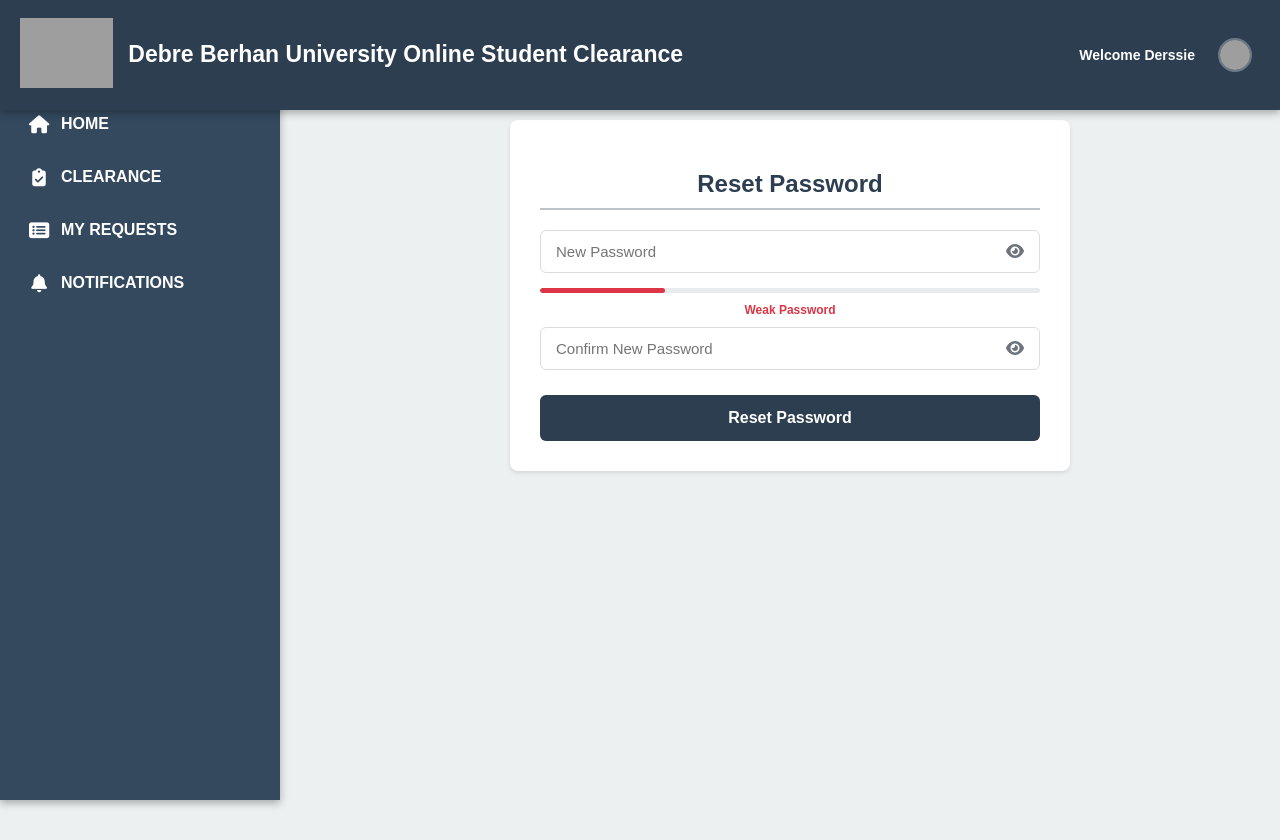
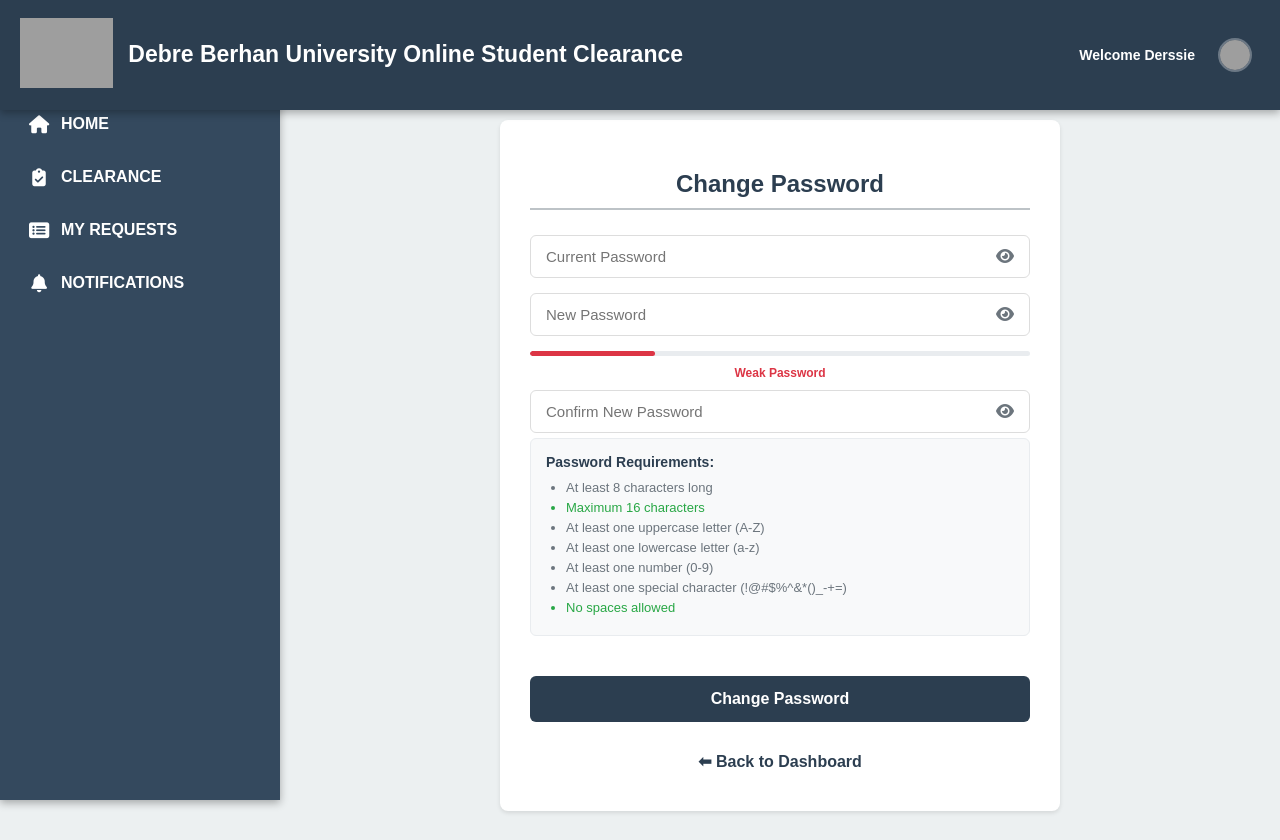
Before and after one commit to Awoke-hub/student-clearance, a PHP site: page /change-password.php in a window 1280 px wide. Run offline with PHP 8.4, Linux system fonts and the light colour scheme; a user stored in the database is signed in; data that the repository does not hold is empty; grey boxes are pictures that could not be loaded.

Commit message:
final commit

```diff
--- a/change-password.php
+++ b/change-password.php
@@ -1,46 +1,72 @@
 <?php
+include 'includes/db.php';
 include 'includes/menu.php';
-include 'includes/db.php';
 
-if (!isset($_SESSION['reset_student_id'])) {
-    header("Location: forgot-password.php");
+// Redirect if not logged in
+if (!isset($_SESSION['student_id'])) {
+    header("Location: login.php");
     exit();
 }
 
-$message = "";
+$error = '';
+$success = '';
 
-if (isset($_POST['reset'])) {
+if (isset($_POST['change'])) {
+    $current_password = $_POST['current_password'];
     $new_password = $_POST['new_password'];
     $confirm_password = $_POST['confirm_password'];
+    $student_id = $_SESSION['student_id'];
 
     // Validate password match
     if ($new_password !== $confirm_password) {
-        $message = "<div class='message error'>❌ New password and confirm password do not match!</div>";
+        $error = "❌ New password and confirm password do not match!";
     } else {
-        // Strong password validation using the same function as change-password
+        // Strong password validation
         $password_errors = validatePassword($new_password);
 
         if (!empty($password_errors)) {
-            $errorMessages = "❌ Password requirements not met:<br>" . implode("<br>", $password_errors);
-            $message = "<div class='message error'>$errorMessages</div>";
+            $error = "❌ Password requirements not met:<br>" . implode("<br>", $password_errors);
         } else {
-            $hashed = password_hash($new_password, PASSWORD_DEFAULT);
-            $student_id = $_SESSION['reset_student_id'];
+            // Get student data using student_id from session
+            $stmt = $conn->prepare("SELECT id, student_id, password FROM student WHERE student_id = ?");
+            $stmt->bind_param("s", $student_id);
+            $stmt->execute();
+            $result = $stmt->get_result();
 
-            $stmt = $conn->prepare("UPDATE student SET password=? WHERE id=?");
-            $stmt->bind_param("si", $hashed, $student_id);
+            if ($result->num_rows === 0) {
+                $error = "❌ Student record not found!";
+            } else {
+                $user = $result->fetch_assoc();
 
-            if ($stmt->execute()) {
-                $message = "<div class='message success'>✅ Password reset successfully! <a href='login.php'>Login now</a></div>";
-                unset($_SESSION['reset_student_id']);
-            } else {
-                $message = "<div class='message error'>❌ Something went wrong. Try again.</div>";
+                // Verify current password
+                if (password_verify($current_password, $user['password'])) {
+                    // Check if new password is same as current password
+                    if (password_verify($new_password, $user['password'])) {
+                        $error = "❌ New password cannot be the same as current password!";
+                    } else {
+                        $hashed_password = password_hash($new_password, PASSWORD_DEFAULT);
+
+                        // Update using the correct ID column (id instead of student_id)
+                        $update = $conn->prepare("UPDATE student SET password = ? WHERE id = ?");
+                        $update->bind_param("si", $hashed_password, $user['id']);
+
+                        if ($update->execute()) {
+                            $success = "✅ Password changed successfully!";
+                        } else {
+                            $error = "❌ Error updating password: " . $conn->error;
+                        }
+                        $update->close();
+                    }
+                } else {
+                    $error = "❌ Current password is incorrect!";
+                }
             }
+            $stmt->close();
         }
     }
 }
 
-// Strong password validation function (EXACT SAME AS change-password.php)
+// Strong password validation function
 function validatePassword($password) {
     $errors = [];
 
@@ -91,7 +117,7 @@ function validatePassword($password) {
 
 <style>
     .main-content {
-        margin-left: 300px; /* Moved closer to sidebar */
+        margin-left: 280px;
         margin-top: 80px;
         padding: 20px;
         min-height: calc(100vh - 80px);
@@ -102,21 +128,20 @@ function validatePassword($password) {
         align-items: flex-start;
     }
 
-    .reset-container {
+    .password-container {
         max-width: 500px;
-        margin: 20px 0; /* Removed auto margin to align with sidebar */
         background: white;
         padding: 30px;
         border-radius: 8px;
         box-shadow: 0 2px 4px rgba(0,0,0,0.1);
-        color: var(--content-text);
         width: 100%;
+        margin-top: 20px;
     }
 
-    .reset-container h2 {
+    .password-container h2 {
         text-align: center;
         color: var(--primary-color);
-        margin-bottom: 20px;
+        margin-bottom: 25px;
         font-size: 24px;
         padding-bottom: 10px;
         border-bottom: 2px solid #bdc3c7;
@@ -127,7 +152,7 @@ function validatePassword($password) {
         margin: 10px 0 15px 0;
     }
 
-    .reset-container input {
+    .password-container input {
         width: 100%;
         padding: 12px 40px 12px 15px;
         border: 1px solid #ddd;
@@ -162,7 +187,7 @@ function validatePassword($password) {
         color: var(--primary-color);
     }
 
-    .reset-container button[type="submit"] {
+    .password-container button[type="submit"] {
         width: 100%;
         padding: 14px;
         background-color: var(--primary-color);
@@ -206,19 +231,64 @@ function validatePassword($password) {
         background-color: #f8d7da;
         color: #721c24;
         border-left-color: #dc3545;
-        text-align: left;
     }
 
-    .success a {
-        color: #155724;
+    .back-link {
+        display: block;
+        text-align: center;
+        margin-top: 20px;
+        text-decoration: none;
+        color: var(--primary-color);
         font-weight: bold;
-        text-decoration: underline;
-        margin-left: 5px;
+        transition: all 0.3s;
+        padding: 10px;
+        border-radius: 4px;
     }
 
-    .success a:hover {
-        color: #0d3515;
+    .back-link:hover {
+        color: var(--hover-color);
+        background-color: #f8f9fa;
         text-decoration: none;
+    }
+
+    /* Password requirements styling */
+    .password-requirements {
+        background: #f8f9fa;
+        border: 1px solid #e9ecef;
+        border-radius: 6px;
+        padding: 15px;
+        margin: 10px 0 20px 0;
+        font-size: 13px;
+    }
+
+    .password-requirements h4 {
+        margin: 0 0 10px 0;
+        color: #2c3e50;
+        font-size: 14px;
+        font-weight: 600;
+    }
+
+    .password-requirements ul {
+        margin: 0;
+        padding-left: 20px;
+    }
+
+    .password-requirements li {
+        margin-bottom: 5px;
+        transition: color 0.3s ease;
+    }
+
+    .requirement-met {
+        color: #28a745;
+        font-weight: 500;
+    }
+
+    .requirement-not-met {
+        color: #6c757d;
+    }
+
+    .requirement-error {
+        color: #dc3545;
     }
 
     .password-strength {
@@ -316,12 +381,26 @@ function validatePassword($password) {
 </style>
 
 <div class="main-content">
-    <div class="reset-container">
-        <h2>Reset Password</h2>
+    <div class="password-container">
+        <h2>Change Password</h2>
 
-        <?php echo $message; ?>
+        <?php if (!empty($success)): ?>
+            <div class="message success"><?php echo $success; ?></div>
+        <?php endif; ?>
+
+        <?php if (!empty($error)): ?>
+            <div class="message error"><?php echo $error; ?></div>
+        <?php endif; ?>
 
         <form method="POST" id="passwordForm">
+            <!-- Current Password -->
+            <div class="password-input-wrapper">
+                <input type="password" name="current_password" id="current_password" placeholder="Current Password" required>
+                <button type="button" class="password-toggle" onclick="togglePasswordVisibility('current_password')">
+                    <i class="fas fa-eye"></i>
+                </button>
+            </div>
+
             <!-- New Password -->
             <div class="password-input-wrapper">
                 <input type="password" name="new_password" id="new_password" placeholder="New Password" required
@@ -345,10 +424,25 @@ function validatePassword($password) {
                 </button>
             </div>
 
-            <div id="passwordMatch"></div>
+            <div id="passwordMatch" style="font-size: 12px; margin: -10px 0 15px 0;"></div>
 
-            <button type="submit" name="reset" id="submitBtn">Reset Password</button>
+            <div class="password-requirements">
+                <h4>Password Requirements:</h4>
+                <ul>
+                    <li id="req-length" class="requirement-not-met"> At least 8 characters long</li>
+                    <li id="req-maxlength" class="requirement-not-met"> Maximum 16 characters</li>
+                    <li id="req-uppercase" class="requirement-not-met"> At least one uppercase letter (A-Z)</li>
+                    <li id="req-lowercase" class="requirement-not-met"> At least one lowercase letter (a-z)</li>
+                    <li id="req-number" class="requirement-not-met"> At least one number (0-9)</li>
+                    <li id="req-special" class="requirement-not-met"> At least one special character (!@#$%^&*()_-+=)</li>
+                    <li id="req-nospace" class="requirement-not-met"> No spaces allowed</li>
+                </ul>
+            </div>
+
+            <button type="submit" name="change" id="submitBtn">Change Password</button>
         </form>
+
+        <a class="back-link" href="index.php">⬅ Back to Dashboard</a>
     </div>
 </div>
 
@@ -373,8 +467,6 @@ function checkPasswordStrength() {
     const strengthBar = document.getElementById('strengthBar');
     const strengthText = document.getElementById('strengthText');
 
-    let strength = 0;
-
     // Check individual requirements
     const hasMinLength = password.length >= 8;
     const hasMaxLength = password.length <= 16;
@@ -383,6 +475,17 @@ function checkPasswordStrength() {
     const hasNumber = /[0-9]/.test(password);
     const hasSpecial = /[!@#$%^&*()\-_=+{};:,<.>]/.test(password);
     const hasNoSpace = !/\s/.test(password);
+
+    // Update requirement colors
+    updateRequirement('req-length', hasMinLength);
+    updateRequirement('req-maxlength', hasMaxLength);
+    updateRequirement('req-uppercase', hasUppercase);
+    updateRequirement('req-lowercase', hasLowercase);
+    updateRequirement('req-number', hasNumber);
+    updateRequirement('req-special', hasSpecial);
+    updateRequirement('req-nospace', hasNoSpace);
+
+    let strength = 0;
 
     // Calculate strength based on met requirements
     if (hasMinLength) strength += 1;
@@ -419,6 +522,15 @@ function checkPasswordStrength() {
     checkPasswordMatch();
 }
 
+function updateRequirement(elementId, isMet) {
+    const element = document.getElementById(elementId);
+    if (isMet) {
+        element.className = 'requirement-met';
+    } else {
+        element.className = 'requirement-not-met';
+    }
+}
+
 function checkPasswordMatch() {
     const newPassword = document.getElementById('new_password').value;
     const confirmPassword = document.getElementById('confirm_password').value;
```
Also changed, not shown: other parts of change-password.php (+17 -22 lines), uploads/profile_pictures/profile_DBU001_1761572752.jpg (renamed from uploads/profile_pictures/profile_DBU002_1761567645.jpg).
